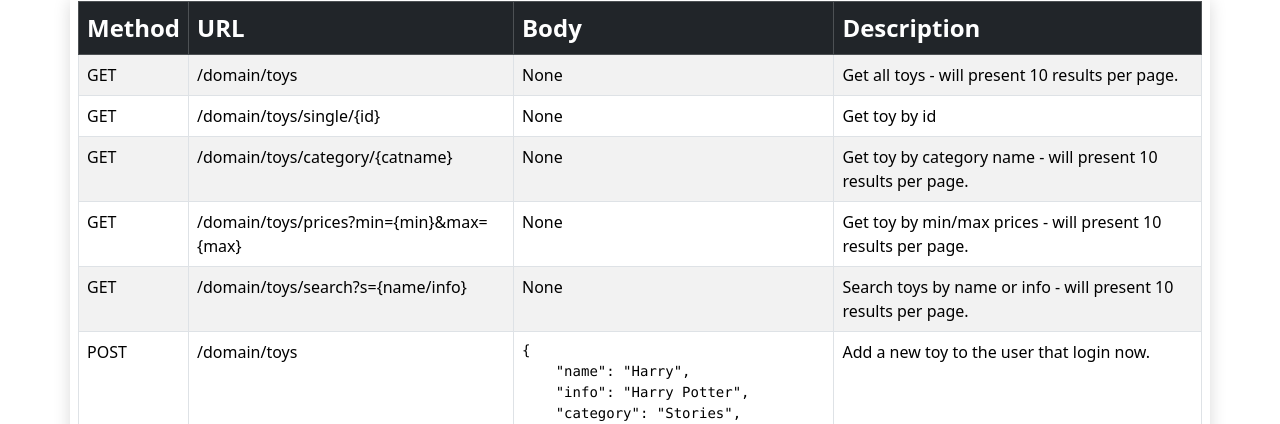
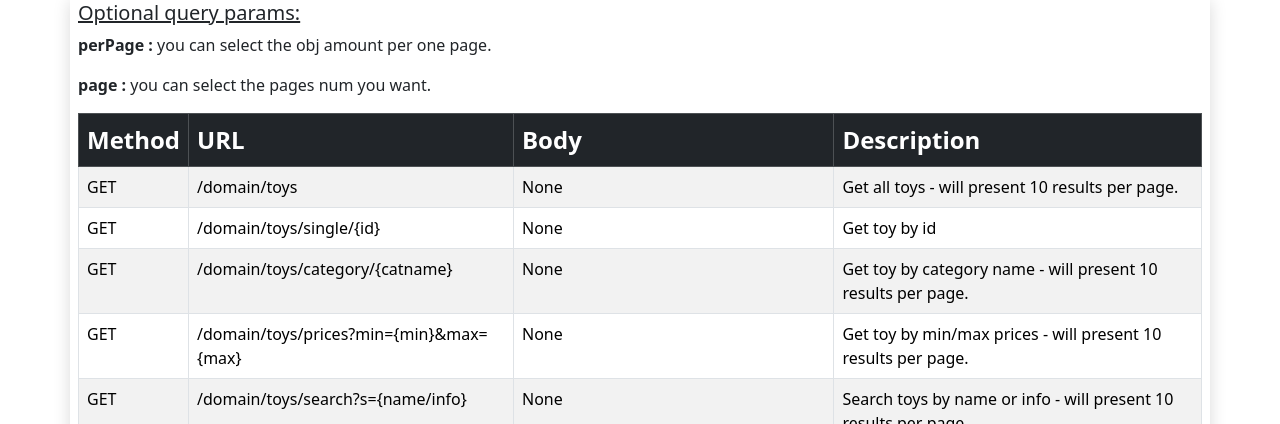
Before and after one commit to MichalMeshi/toysApi, a website: page public/index.html in a window 1280 px wide. Shown: the part 676-1100 px from the top of the page. Drawn offline with nearby package versions, Linux system fonts and the light colour scheme.

Commit message:
changes in index.html

```diff
--- a/public/index.html
+++ b/public/index.html
@@ -92,7 +92,11 @@
     </div>
 
     <h1 class="display-5 d-flex justify-content-center mt-4 text-warning fw-bolder">Toys Routes</h1>
+
     <div id="toysRoutes" class="container mb-4 p-2 shadow">
+        <h5 class="fs-5 text-decoration-underline">Optional query params:</h5>
+        <p><strong>perPage :</strong> you can select the obj amount per one page.</p>
+        <p><strong>page :</strong> you can select the pages num you want.</p>
         <table class="table table-bordered table-striped bg-warning mb-0">
             <thead class="table-dark table-borderless">
                 <tr class="fs-4">
```
